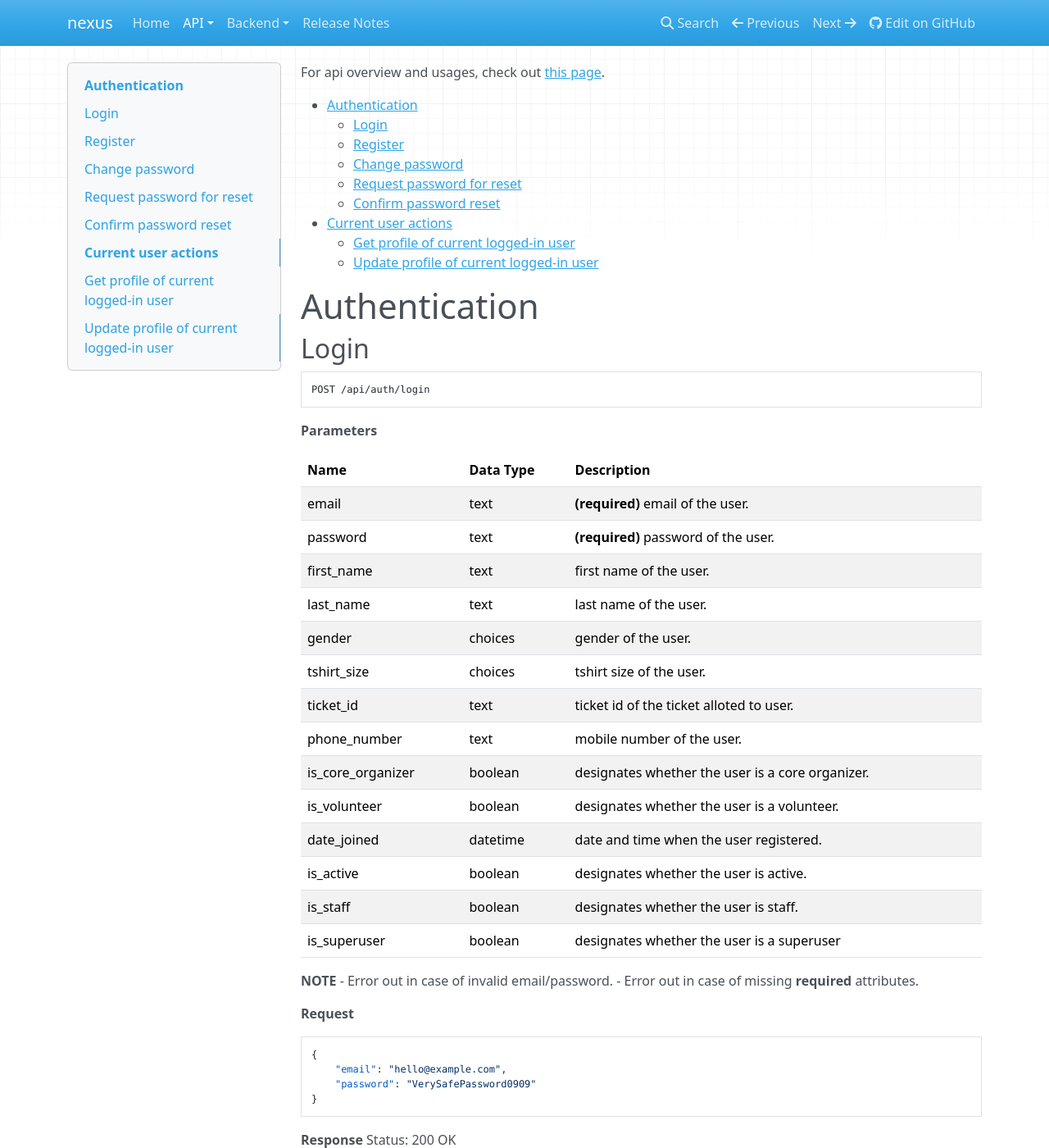
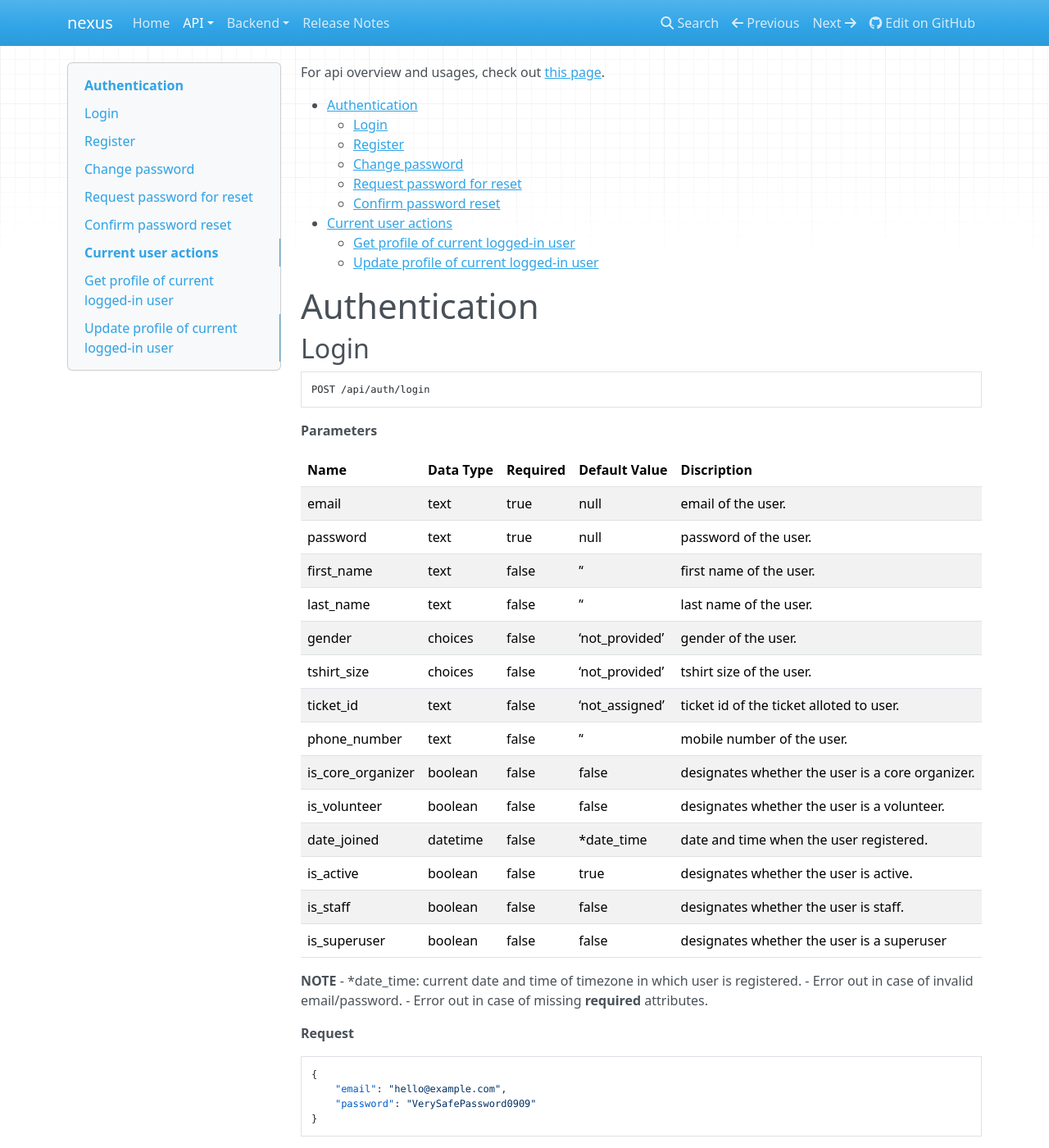
Before and after one commit to CuriousLearner/nexus, an MkDocs documentation site: the page built from docs/api/endpoints.md, in a window 1280 px wide and 1400 px high. Shown: the whole window at 82% size. Built offline with MkDocs 1.6.1, drawn with Linux system fonts in a browser that asks for light colours; nearby versions of some CDN libraries; old or Windows-style settings are respelled for this version of MkDocs.

Commit message:
docs(users/endpoints): Add columns in table of parameter
* Add column `required` to mention wheather a paramter is required or optional.
* Add column `default values` to mention the default values of attributes.

```diff
--- a/docs/api/endpoints.md
+++ b/docs/api/endpoints.md
@@ -12,24 +12,25 @@ POST /api/auth/login
 
 **Parameters**
 
-Name              | Data Type  | Description
-------------------|------------|------------------------
-email             | text       | **(required)** email of the user.
-password          | text       | **(required)** password of the user.
-first_name        | text       | first name of the user.
-last_name         | text       | last name of the user.
-gender            | choices    | gender of the user.
-tshirt_size       | choices    | tshirt size of the user.
-ticket_id         | text       | ticket id of the ticket alloted to user.
-phone_number      | text       | mobile number of the user.
-is_core_organizer | boolean    | designates whether the user is a core organizer.
-is_volunteer      | boolean    | designates whether the user is a volunteer.
-date_joined       | datetime   | date and time when the user registered.
-is_active         | boolean    | designates whether the user is active.
-is_staff          | boolean    | designates whether the user is staff.
-is_superuser      | boolean    | designates whether the user is a superuser
+Name              | Data Type | Required | Default Value  | Discription
+------------------|-----------|----------|----------------|--------------------
+email             | text      | true     | null           | email of the user.
+password          | text      | true     | null           | password of the user.
+first_name        | text      | false    | ''             | first name of the user.
+last_name         | text      | false    | ''             | last name of the user.
+gender            | choices   | false    | 'not_provided' | gender of the user.
+tshirt_size       | choices   | false    | 'not_provided' | tshirt size of the user.
+ticket_id         | text      | false    | 'not_assigned' | ticket id of the ticket alloted to user.
+phone_number      | text      | false    | ''             | mobile number of the user.
+is_core_organizer | boolean   | false    | false          | designates whether the user is a core organizer.
+is_volunteer      | boolean   | false    | false          | designates whether the user is a volunteer.
+date_joined       | datetime  | false    | *date_time     | date and time when the user registered.
+is_active         | boolean   | false    | true           | designates whether the user is active.
+is_staff          | boolean   | false    | false          | designates whether the user is staff.
+is_superuser      | boolean   | false    | false          | designates whether the user is a superuser
 
 __NOTE__
+- *date_time: current date and time of timezone in which user is registered.
 - Error out in case of invalid email/password.
 - Error out in case of missing **required** attributes.
 
```
